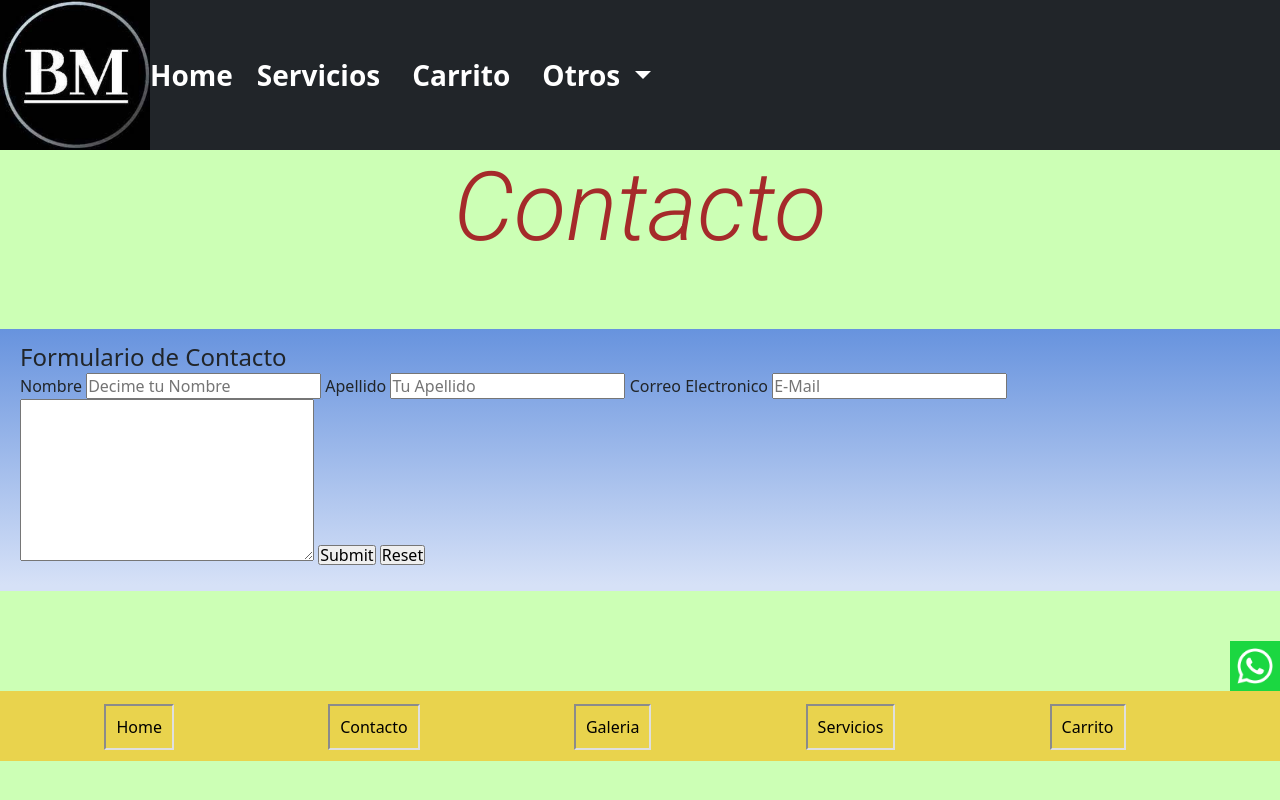
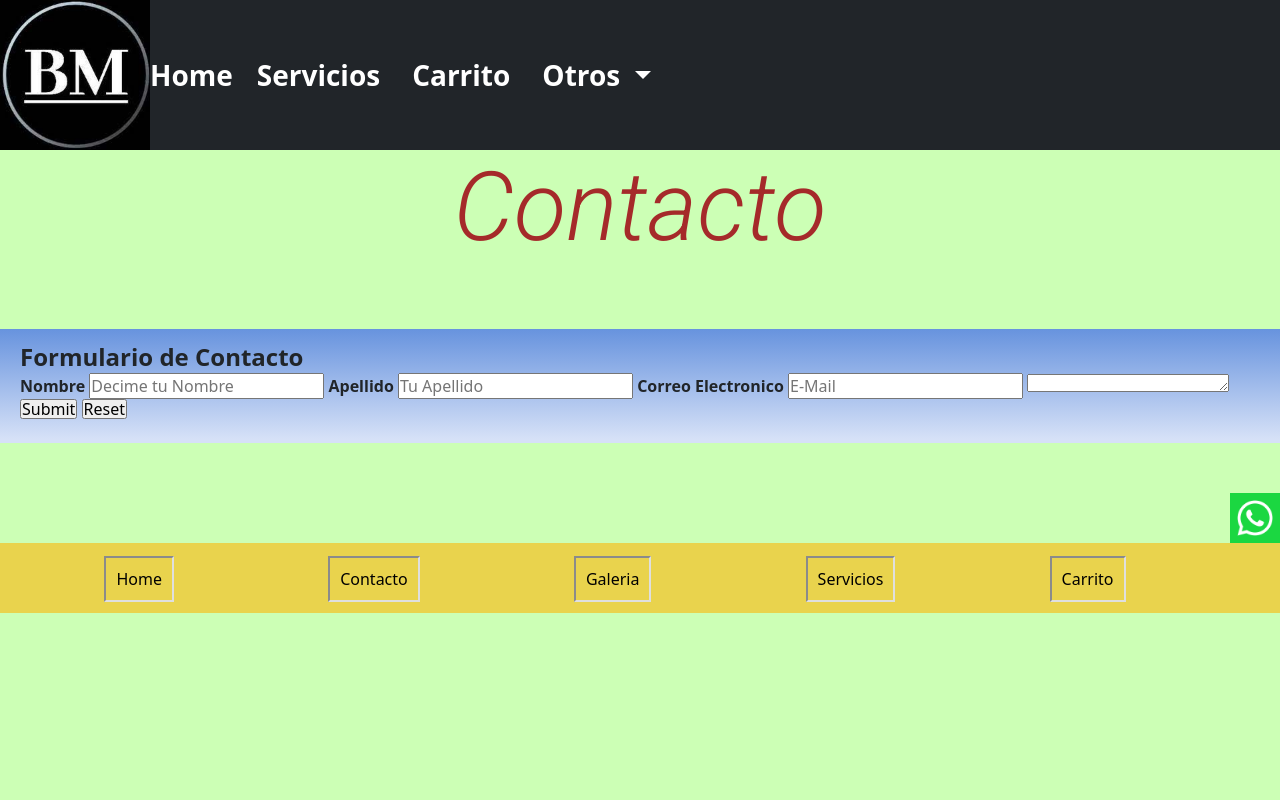
Before and after one commit to TomiAllende/Entrega-proyecto-final, a website: page pages/contacto.html in a window 1280 px wide. Drawn offline with nearby package versions, Linux system fonts and the light colour scheme.

Commit message:
agrego cosas

```diff
--- a/pages/contacto.html
+++ b/pages/contacto.html
@@ -70,7 +70,7 @@
         <label for="">Correo Electronico</label>
         <input type="text" placeholder="E-Mail">
 
-        <textarea name="" id="" cols="30" rows="10"></textarea>
+        <textarea name="" id="" cols="20" rows="1"></textarea>
         <input type="submit">
         <input type="reset">
       </fieldset>
--- a/scss/_estructura.scss
+++ b/scss/_estructura.scss
@@ -196,10 +196,10 @@
     align-items: center;
     margin-top: 4rem;
 	padding: 20px;
-    height: 90%;
+    height: 150%;
 	width: 100%;
-	font-weight: 400;
+	font-weight: 700;
 	line-height: 1rem;
-	border-bottom: 6px solid #d6e1f7;
+	border-bottom: 4px solid #d6e1f7;
 	background-image: linear-gradient(#6793de, #d6e1f7);
 }
```
Also changed, not shown: CSS/estilo.css.
